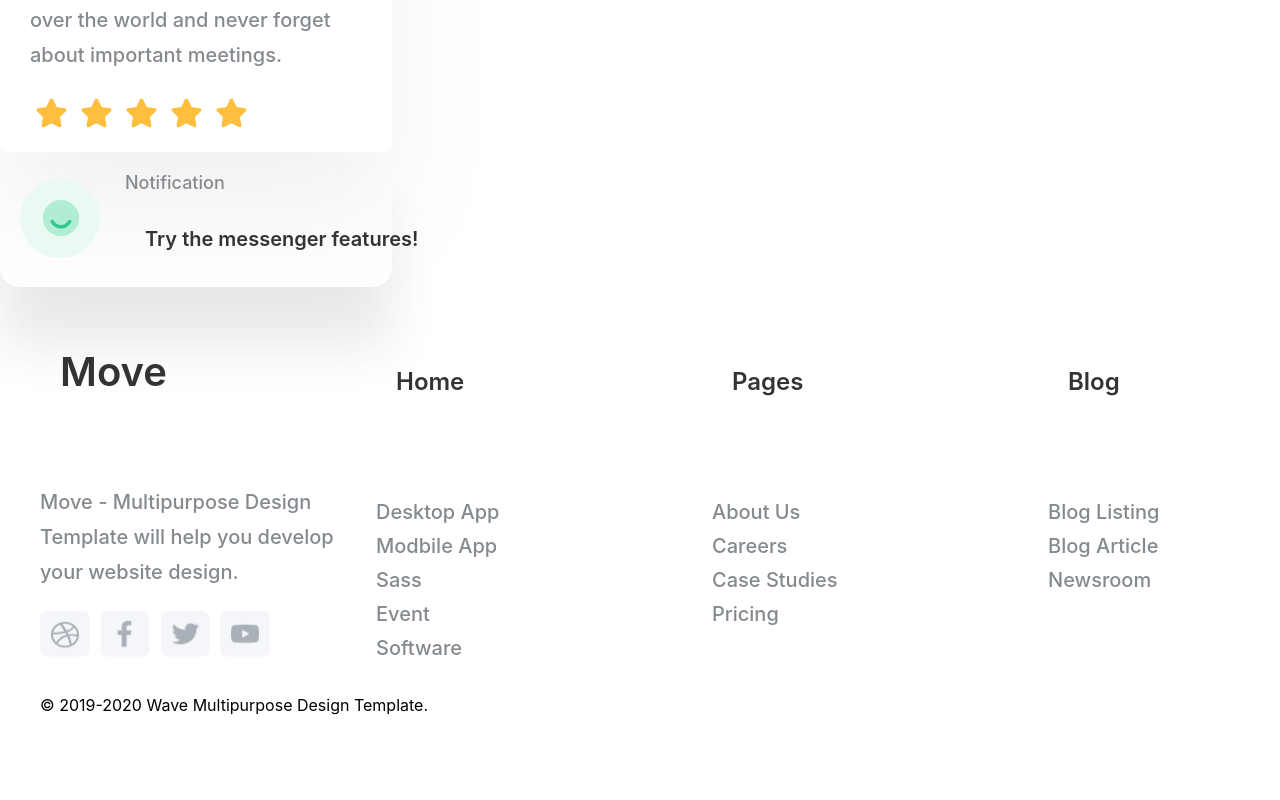
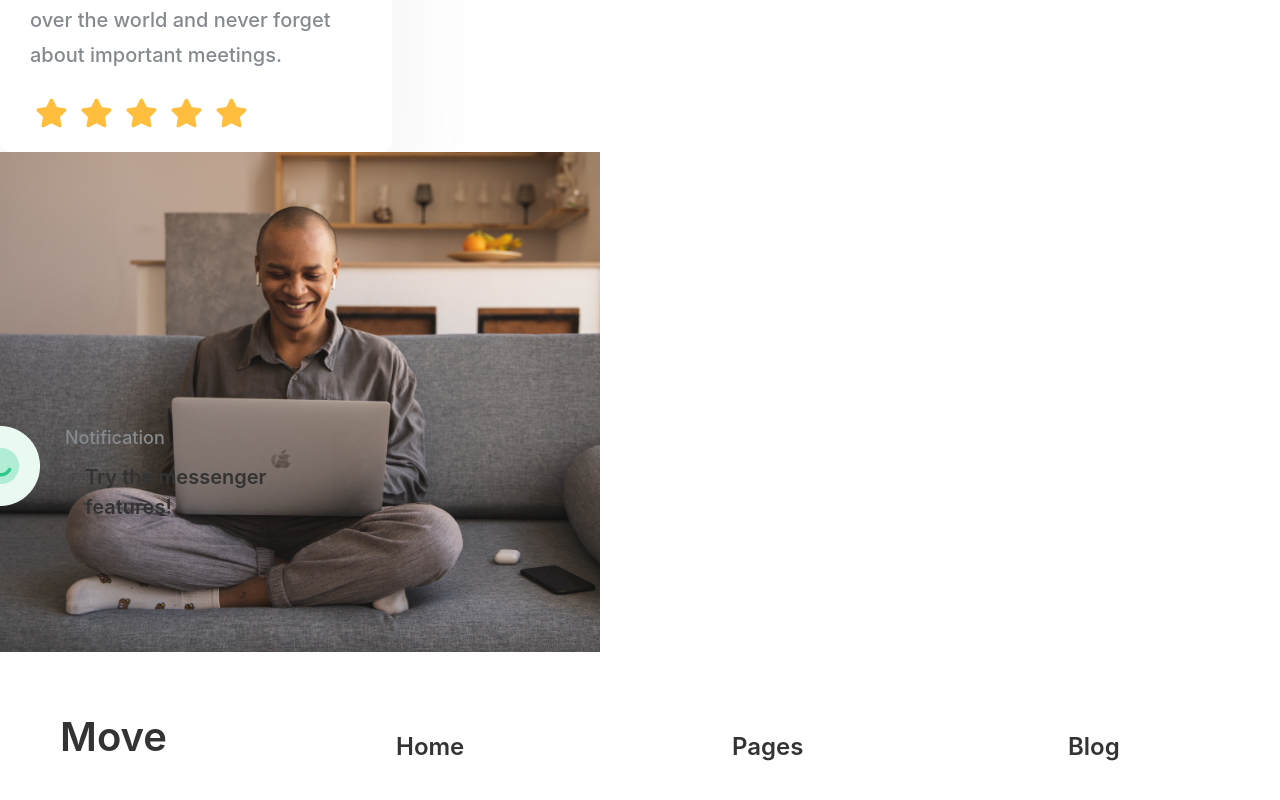
Before and after one commit to hin6150/FrontEnd-Study, a React (Create React App) app: page / in a window 1280 px wide. Shown: the part 738-1538 px from the top of the page. Before the commit the page ends 1503 px from the top, so only its background shows below. Built offline with nearby package versions, Linux system fonts and the light colour scheme.

Commit message:
smallbox 수정(#1)

```diff
--- a/src/mainPage/components/SmallBox.js
+++ b/src/mainPage/components/SmallBox.js
@@ -4,14 +4,20 @@ import { Image } from '../../components/components';
 
 const SmallBox = () => {
   return (
+    <div className="small-box-container">
       <div className="small-box">
         <div className="icon">
           <Image src="icon-2" width="80px" height="80px" />
         </div>
         <div className="text">
           <span>Notification</span>
-        <h2>Try the messenger features!</h2>
+          <h2>
+            Try the messenger <br />
+            features!
+          </h2>
         </div>
+      </div>
+      <img className="smallbox-image" alt="" src="img/Image-18.png" width="600px" height="500px" />
     </div>
   );
 };
--- a/src/mainPage/components/smallbox.css
+++ b/src/mainPage/components/smallbox.css
@@ -1,14 +1,22 @@
-.small-box{
+.small-box-container {
     position: relative;
+    width: 600px;
+    height: 500px;
+  }
+.small-box {
+    position: absolute;
+    top: 50%;
+    left: -10%;
     width: 392px;
     height: 135px;
-    border:none;
+    border: none;
     border-radius: 20px;
     display: flex;
     gap: 25px;
     padding: 20px;
     box-sizing: border-box;
     box-shadow: 0px 60px 50px rgba(67, 67, 68, 0.11);
+    z-index: 2;
 }
 .small-box .icon, .small-box .text{
     margin: auto 0;
@@ -22,7 +30,7 @@
     font-weight: 500;
     line-height: 22px;
 }
-.small-box .text h2{
+.small-box {
     color: #333;
     font-family: Inter;
     font-size: 20px;
@@ -30,3 +38,21 @@
     font-weight: 600;
     line-height: 30px;
 }
+.text h2{
+    color: #333;
+    font-family: Inter;
+    font-size: 20px;
+    font-style: normal;
+    font-weight: 600;
+    line-height: 30px;
+    margin-right: 80px;
+    margin-top:10px;
+}
+.smallbox-image {
+    position: absolute;
+    top: 0;
+    left: 0;
+    width: 100%;
+    height: 100%;
+    z-index: 1;
+  }
```
Lines whose indentation alone changed are shown as unchanged.
